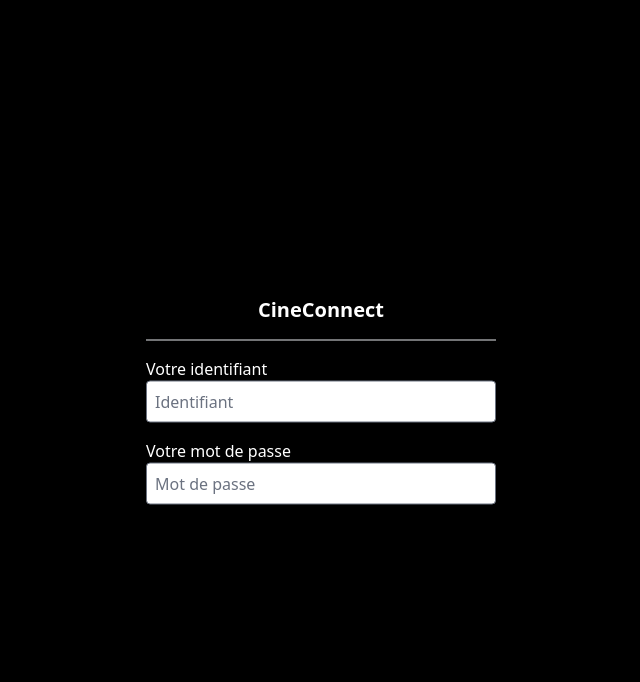
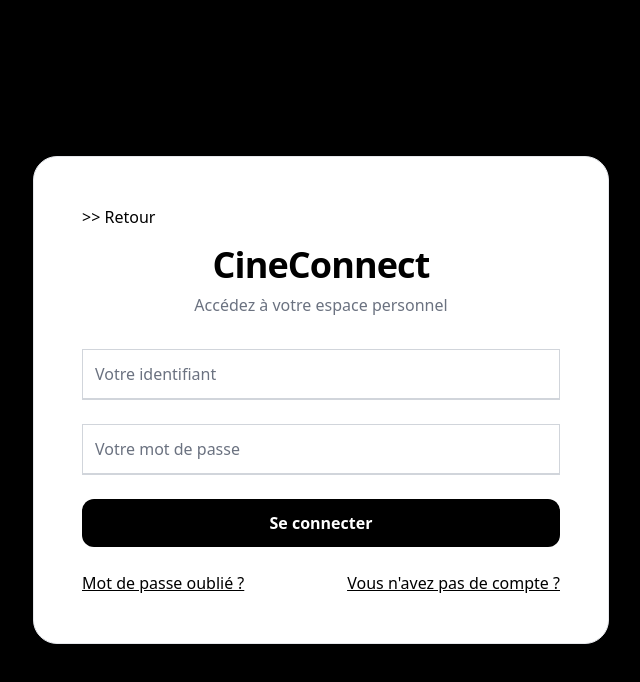
Before and after one commit to ThanuWeb/CineConnectProjet2, a React (Vite) app in the folder frontend/: page /login in a window 1280 px wide. Shown: the top 682 px of the page, without its empty margins (319-959 px from the left). Built offline with nearby package versions, Linux system fonts and the light colour scheme.

Commit message:
Rename file SignIn to Signup and add state for inputs

```diff
--- a/frontend/src/pages/Login.jsx
+++ b/frontend/src/pages/Login.jsx
@@ -1,30 +1,71 @@
-import React from 'react'
+import { Link, useNavigate } from "@tanstack/react-router";
+import React, { useState } from "react";
 
 const Login = () => {
+  const [emailValue, setEmailValue] = useState("");
+  const [pwdValue, setPwdValue] = useState("");
+  const [message, setMessage] = useState("");
+  const navigate = useNavigate();
+
+  function handleSubmit(e) {
+    e.preventDefault();
+    setMessage("");
+
+    if (emailValue.trim() === "" || pwdValue.trim() === "") {
+      setMessage("Veuillez compléter tous les champs");
+      return;
+    }
+  }
+  const goBack = () => {
+    if (window.history.length > 1) {
+      navigate(-1);
+    } else {
+      navigate("/");
+    }
+  };
+
   return (
-    <>
-      <div className="absolute top-1/2 left-1/2 -translate-x-1/2 -translate-y-1/2 w-[90%] md:w-[300px] lg:w-[350px]">
-        {/* Container du card */}
-        <span className=" block text-center font-bold text-xl">CineConnect</span>
-        <hr className="my-4" />
+    <div className="min-h-screen bg-black flex items-center justify-center px-4">
+      <div className="w-full max-w-xl bg-white rounded-3xl border border-gray-200 shadow-[0_20px_50px_rgba(0,0,0,0.25)] p-8 sm:p-12">
+        <p className="text-black cursor-pointer mb-4" onClick={goBack}>
+          &gt;&gt; Retour
+        </p>
+        <div className="text-center mb-8">
+          <h1 className="text-3xl sm:text-4xl font-bold text-black tracking-tight">
+            CineConnect
+          </h1>
+          <p className="text-gray-500 mt-2 text-sm sm:text-base">
+            Accédez à votre espace personnel
+          </p>
+        </div>
 
-        {/* Container Input */}
-        <div className="space-y-4">
-          <div className="flex flex-col">
-            <label htmlFor="username">Votre identifiant</label>
-            <input  type="text" id="username" placeholder="Identifiant" className="border p-2 rounded text-black"
+        <form className="space-y-6" onSubmit={handleSubmit}>
+          <div className="relative">
+            <input type="text" placeholder="Votre identifiant" value={emailValue} onChange={(e) => setEmailValue(e.target.value)} className="w-full border-b-2 border-gray-300 focus:border-black outline-none py-3 text-black bg-transparent transition"
             />
           </div>
 
-          <div className="flex flex-col">
-            <label htmlFor="password">Votre mot de passe</label>
-            <input type="password" id="password" placeholder="Mot de passe" className="border p-2 rounded"
+          <div className="relative">
+            <input type="password" placeholder="Votre mot de passe" value={pwdValue} onChange={(e) => setPwdValue(e.target.value)} className="w-full border-b-2 border-gray-300 focus:border-black outline-none py-3 text-black bg-tran transition"
             />
           </div>
-        </div>
+
+          <button type="submit" className="w-full mt-6 bg-black text-white py-3 rounded-xl font-semibold hover:scale-[1.02] active:scale-[0.98] transition duration-200">Se connecter</button>
+
+          <div className="flex justify-between items-center text-black underline">
+            <p>Mot de passe oublié ?</p>
+            <Link to="/signup">
+              <p>Vous n'avez pas de compte ?</p>
+            </Link>
+          </div>
+
+          {message && (
+            <p className="text-red-500 mt-4 text-center">{message}</p>
+          )}
+        </form>
       </div>
-    </>
-  )
-}
+    </div>
+  );
+};
 
 export default Login;
--- /dev/null
+++ b/frontend/src/pages/Signup.jsx
@@ -0,0 +1,54 @@
+import { Link, useNavigate } from "@tanstack/react-router";
+import React, { useState } from "react";
+
+const Login = () => {
+
+  const [emailValue, setEmailValue] = useState(null)
+  const [pwdValue, setPwdValue] = useState(null)
+  const navigate = useNavigate();
+  // Partie vers le backend
+  function handleSubmit() {
+
+  }
+  return (
+    <div className="min-h-screen bg-black flex items-center justify-center px-4">
+
+
+      <div className="w-full max-w-xl bg-white rounded-3xl border border-gray-200 shadow-[0_20px_50px_rgba(0,0,0,0.25)] p-8 sm:p-12">
+
+        <div className="text-center mb-8">
+          <h1 className="text-3xl sm:text-4xl font-bold text-black tracking-tight">
+            CineConnect
+          </h1>
+          <p className="text-gray-500 mt-2 text-sm sm:text-base">
+            Créez à votre espace personnel
+          </p>
+        </div>
+
+
+        <form className="space-y-6">
+
+
+          <div className="relative">
+            <input type="text" placeholder="Votre identifiant" className="w-full border-b-2 border-gray-300 focus:border-black outline-none py-3 text-black bg-transparent transition"/>
+          </div>
+
+          <div className="relative">
+            <input type="password" placeholder="Votre mot de passe" value={pwdValue} onChange={(e) => setPwdValue(e.target.value)} className="w-full border-b-2 border-gray-300 focus:border-black outline-none py-3 text-black bg-transparent transition"
+            />
+          </div>
+          <button type="submit" className="w-full mt-6 bg-black text-white py-3 rounded-xl font-semibold hover:scale-[1.02] active:scale-[0.98] transition duration-200"onClick={handleSubmit()}
+          >
+            Se connecter
+          </button>
+          <div className="flex justify-between items-center text-black underline">
+            <p>Mot de passe oublié ? </p>
+           <Link to="/login"> <p>Vous avez déja un compte ?</p> </Link>
+          </div>
+        </form>
+      </div>
+    </div>
+  );
+};
+
+export default Login;
```
